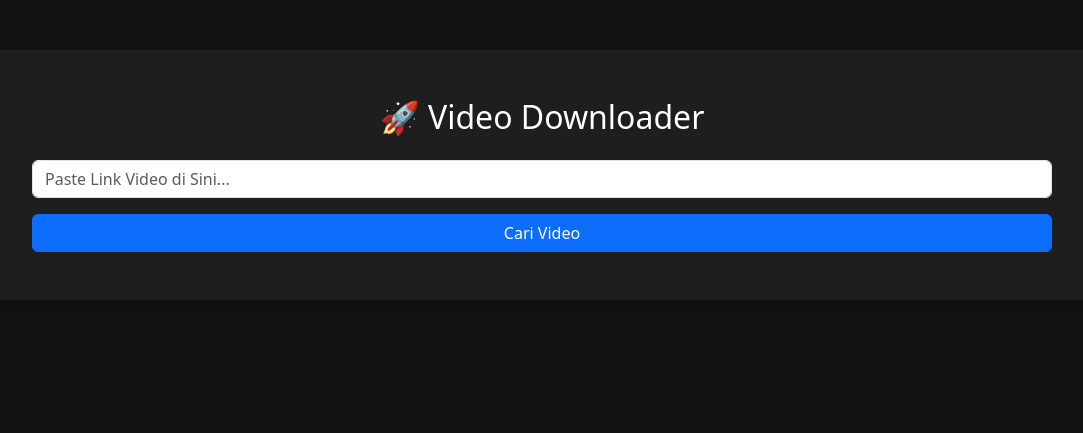
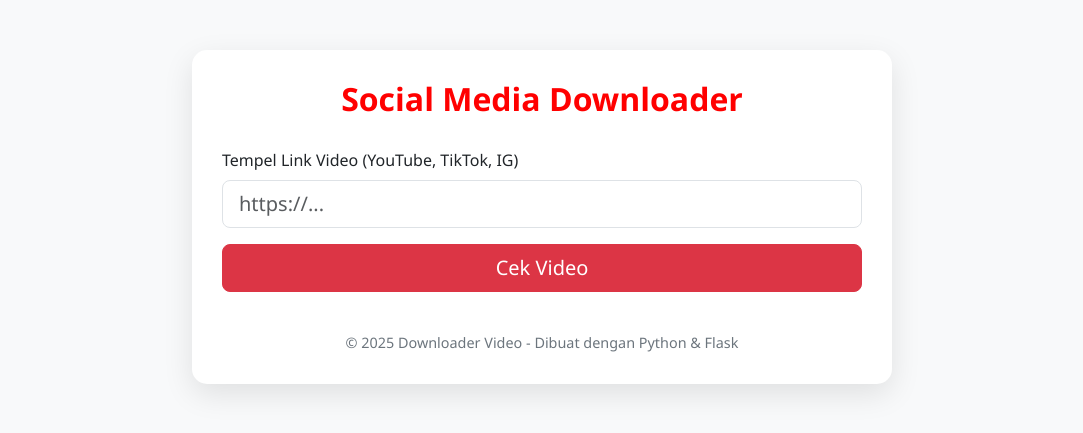
Before and after one commit to mocciro/downloader-video, a Python web app: template templates/index.html in a window 1280 px wide. Shown: the top 433 px of the page, without its empty margins (98-1181 px from the left). Run offline with Jinja, Linux system fonts and the light colour scheme; the template is opened without the code that fills it, so the values that code supplies are empty.

Commit message:
Update index.html

```diff
--- a/templates/index.html
+++ b/templates/index.html
@@ -2,51 +2,56 @@
 <html lang="id">
 <head>
     <meta charset="UTF-8">
-    <title>Downloader Keren</title>
+    <meta name="viewport" content="width=device-width, initial-scale=1.0">
+    <title>Video Downloader Pro</title>
     <link href="https://cdn.jsdelivr.net/npm/bootstrap@5.3.0/dist/css/bootstrap.min.css" rel="stylesheet">
     <style>
-        body { background: #121212; color: white; padding-top: 50px; }
-        .card { background: #1e1e1e; color: white; border: none; border-radius: 15px; }
-        .btn-pilih { background: #007bff; color: white; text-decoration: none; padding: 10px; border-radius: 5px; display: inline-block; margin: 5px; }
+        body { background-color: #f8f9fa; font-family: 'Segoe UI', Tahoma, Geneva, Verdana, sans-serif; }
+        .main-container { max-width: 700px; margin: 50px auto; padding: 30px; background: white; border-radius: 15px; box-shadow: 0 10px 30px rgba(0,0,0,0.1); }
+        .header-title { color: #ff0000; font-weight: bold; text-align: center; margin-bottom: 30px; }
+        .video-preview { margin-top: 30px; border-radius: 10px; overflow: hidden; background: #000; }
+        .btn-download { width: 100%; margin-top: 15px; font-weight: bold; }
+        .footer-text { text-align: center; margin-top: 40px; color: #6c757d; font-size: 0.9rem; }
     </style>
 </head>
 <body>
-    <div class="container text-center">
-        <div class="card p-5 shadow">
-            <h2 class="mb-4">🚀 Video Downloader</h2>
-            <form id="downloadForm" method="POST">
-                <input type="text" name="url_video" class="form-control mb-3" placeholder="Paste Link Video di Sini..." required>
-                <button type="submit" id="btnCari" class="btn btn-primary w-100">Cari Video</button>
-            </form>
 
-            <div id="loadingArea" style="display:none;" class="mt-4">
-                <div class="spinner-border text-primary" role="status"></div>
-                <p class="mt-2">Sabar ya, lagi ngambil data...</p>
+<div class="container">
+    <div class="main-container">
+        <h2 class="header-title">Social Media Downloader</h2>
+
+        <form method="POST">
+            <div class="mb-3">
+                <label for="url_video" class="form-label">Tempel Link Video (YouTube, TikTok, IG)</label>
+                <input type="text" class="form-control form-control-lg" id="url_video" name="url_video" placeholder="https://..." required>
             </div>
+            <button type="submit" class="btn btn-danger btn-lg w-100">Cek Video</button>
+        </form>
 
-            {% if video %}
-            <div class="mt-5">
-                <h4>{{ video.title }}</h4>
-                <img src="{{ video.thumbnail }}" class="img-fluid rounded my-3" style="max-height: 200px;">
-                <p>Pilih Resolusi (Klik Kanan > Save Link As):</p>
-                <div class="d-flex flex-wrap justify-content-center">
-                    {% for f in video.formats %}
-                        {% if f.vcodec != 'none' %}
-                            <a href="{{ f.url }}" class="btn-pilih" target="_blank">{{ f.resolution }} ({{ f.ext }})</a>
-                        {% endif %}
-                    {% endfor %}
-                </div>
-            </div>
-            {% endif %}
+        {% if video %}
+        <div class="video-preview text-center">
+            <video width="100%" controls style="max-height: 400px;">
+                <source src="{{ video.url }}" type="video/mp4">
+                Browser kamu tidak mendukung pemutar video.
+            </video>
+        </div>
+
+        <div class="mt-3 text-center">
+            <h4>{{ video.title }}</h4>
+            <p class="text-muted">Durasi: {{ video.duration_string }}</p>
+            <a href="{{ video.url }}" download class="btn btn-success btn-lg btn-download">
+                Download Video Sekarang
+            </a>
+            <p class="small text-danger mt-2">*Klik kanan tombol download lalu pilih "Save Link As" jika download tidak otomatis.</p>
+        </div>
+        {% endif %}
+
+        <div class="footer-text">
+            &copy; 2025 Downloader Video - Dibuat dengan Python & Flask
         </div>
     </div>
+</div>
 
-    <script>
-        // Munculkan loading saat tombol diklik
-        document.getElementById('downloadForm').onsubmit = function() {
-            document.getElementById('loadingArea').style.display = 'block';
-            document.getElementById('btnCari').disabled = true;
-        };
-    </script>
+<script src="https://cdn.jsdelivr.net/npm/bootstrap@5.3.0/dist/js/bootstrap.bundle.min.js"></script>
 </body>
 </html>
```
